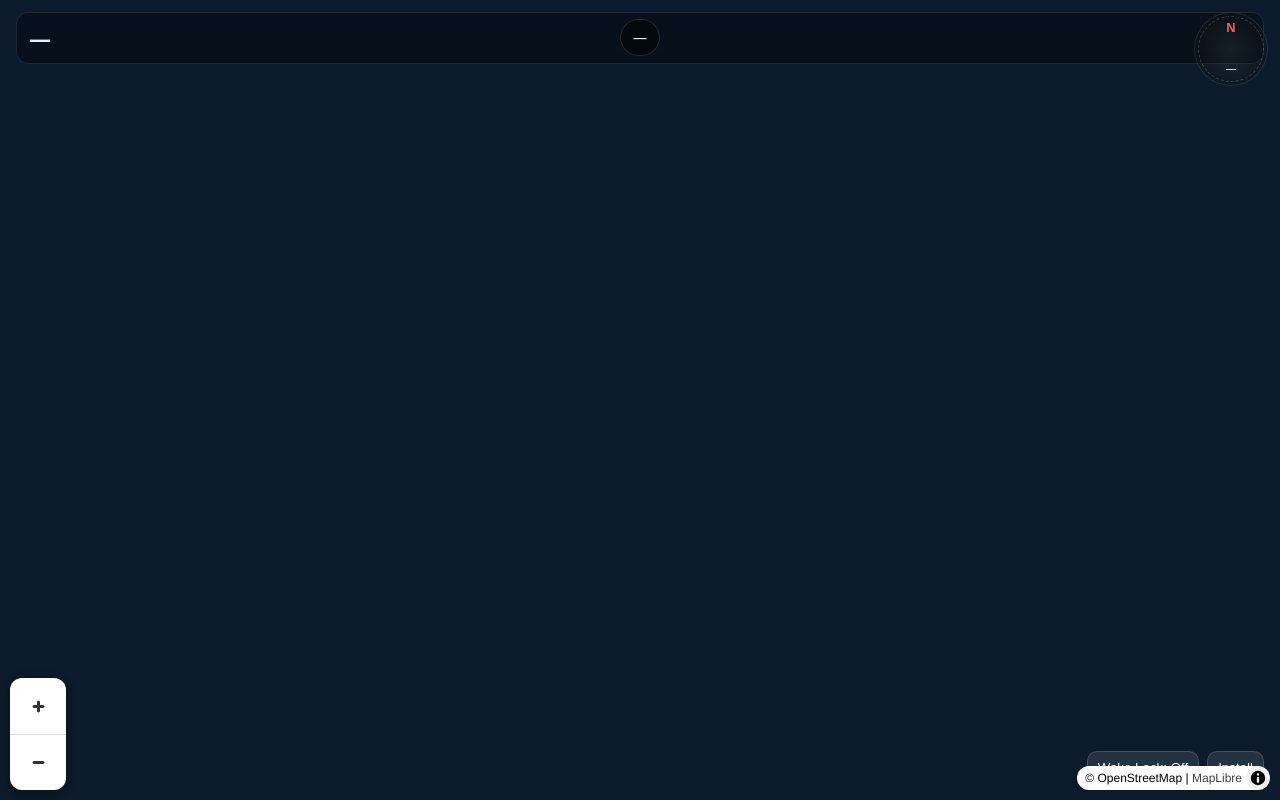
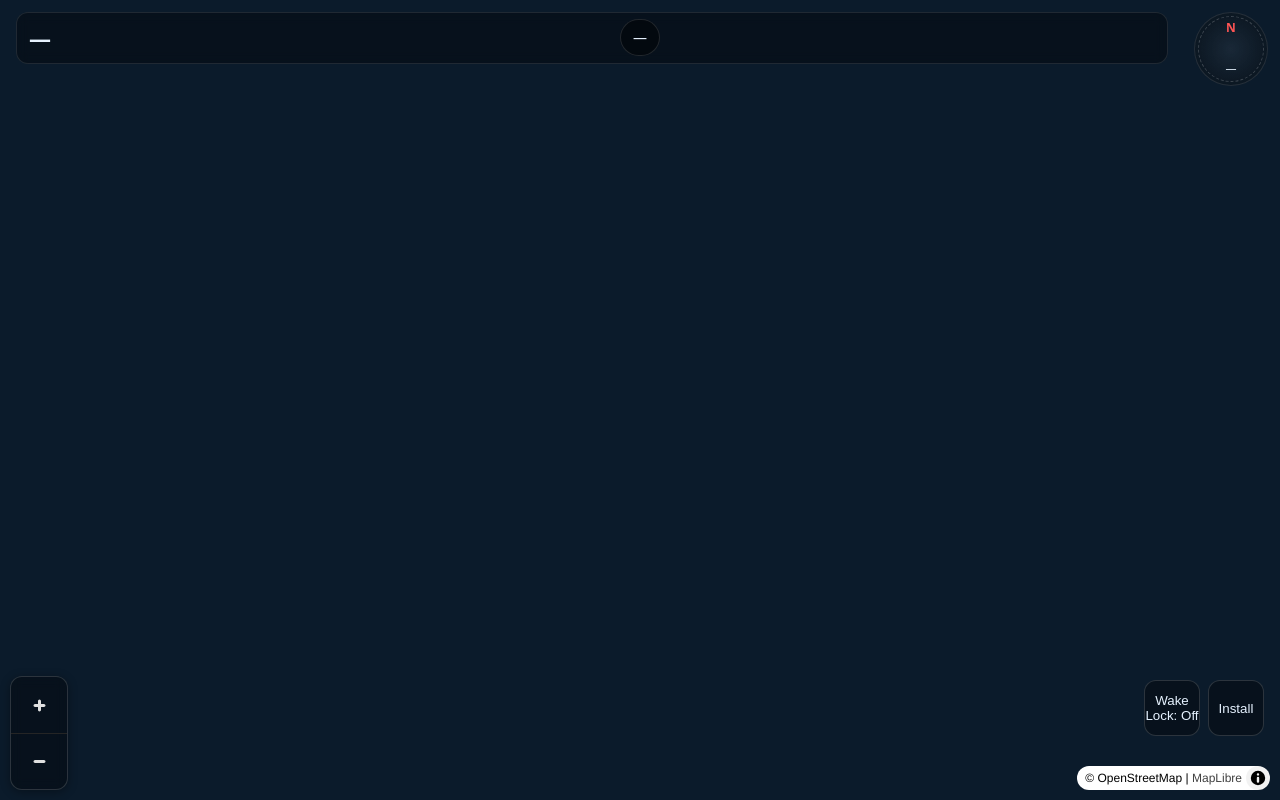
Before and after one commit to keithahern/suburb-explorer-web, a website built with Vite: page suburb-learner-pwa/index.html in a window 1280 px wide. Built offline with nearby package versions, Linux system fonts and the light colour scheme; no server answers.

Commit message:
Enhance app styling: reserve space for compass, unify control styles, and adjust toggle button dimensions.

```diff
--- a/suburb-learner-pwa/src/app.css
+++ b/suburb-learner-pwa/src/app.css
@@ -28,6 +28,7 @@ body {
   right: 0;
   z-index: 10;
   padding: 12px 16px 8px;
+  padding-right: 112px; /* reserve space for compass at top-right */
   display: grid;
   gap: 6px;
   pointer-events: none;
@@ -52,6 +53,19 @@ body {
   font-size: 14px;
   color: var(--muted);
   display: none; /* hidden until a road name is set */
+}
+.banner .road:empty { display: none; }
+
+/* Unify control styling: semi-transparent, rounded */
+#map .maplibregl-ctrl-group {
+  background: rgba(0,0,0,0.35);
+  backdrop-filter: blur(6px);
+  border: 1px solid rgba(255,255,255,0.15);
+  border-radius: 12px;
+}
+#map .maplibregl-ctrl-group button {
+  background-color: transparent;
+  filter: invert(1) brightness(1.1);
 }
 
 .pill {
@@ -87,18 +101,20 @@ body {
 
 .toggles {
   position: absolute;
-  bottom: 16px;
+  bottom: 64px; /* sit above OSM/MapLibre attribution */
   right: 16px;
   display: flex;
   gap: 8px;
 }
 
 .toggles button {
-  background: rgba(255,255,255,0.1);
+  width: 56px;
+  height: 56px;
+  background: rgba(0,0,0,0.35);
   color: var(--fg);
   border: 1px solid rgba(255,255,255,0.15);
-  border-radius: 10px;
-  padding: 8px 10px;
+  border-radius: 12px;
+  padding: 0;
 }
 
 /* Larger zoom controls for bike use */
```
